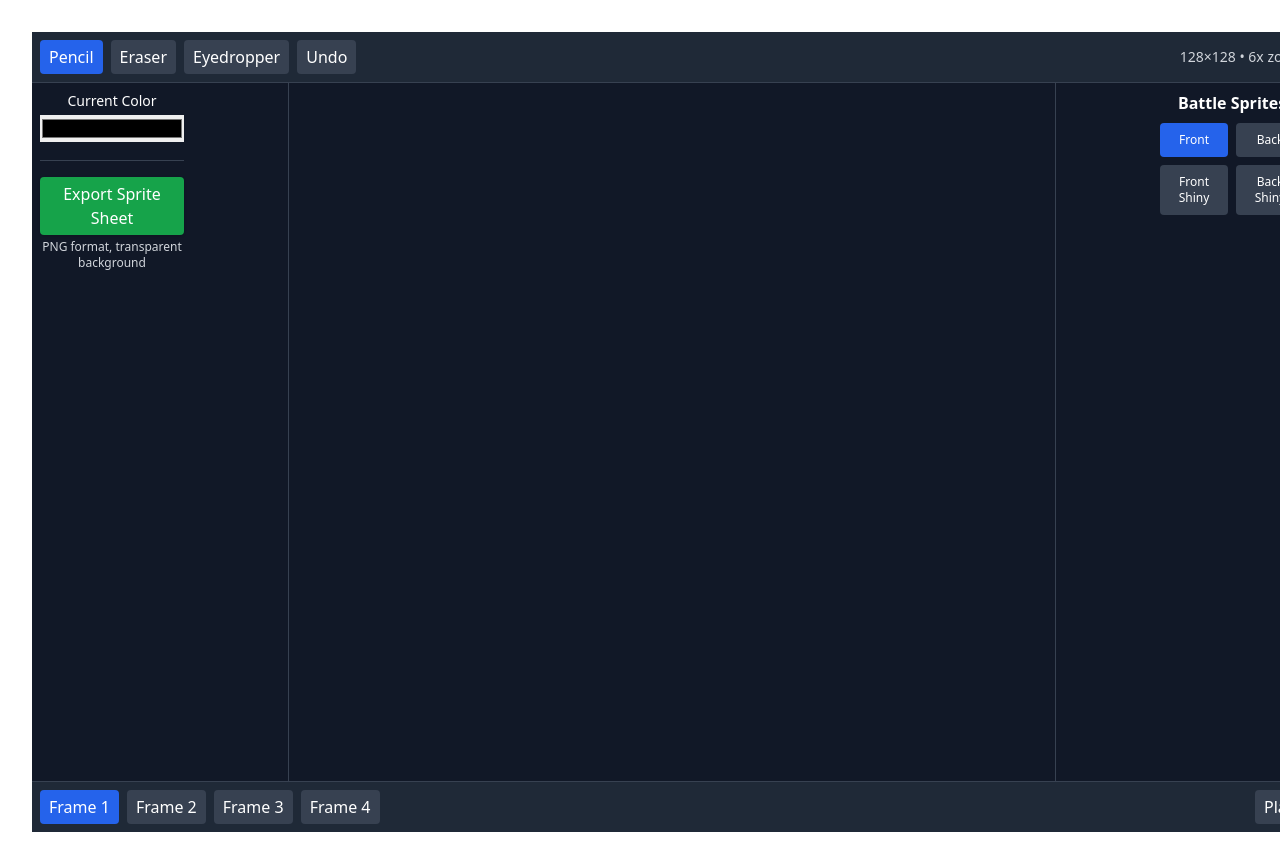
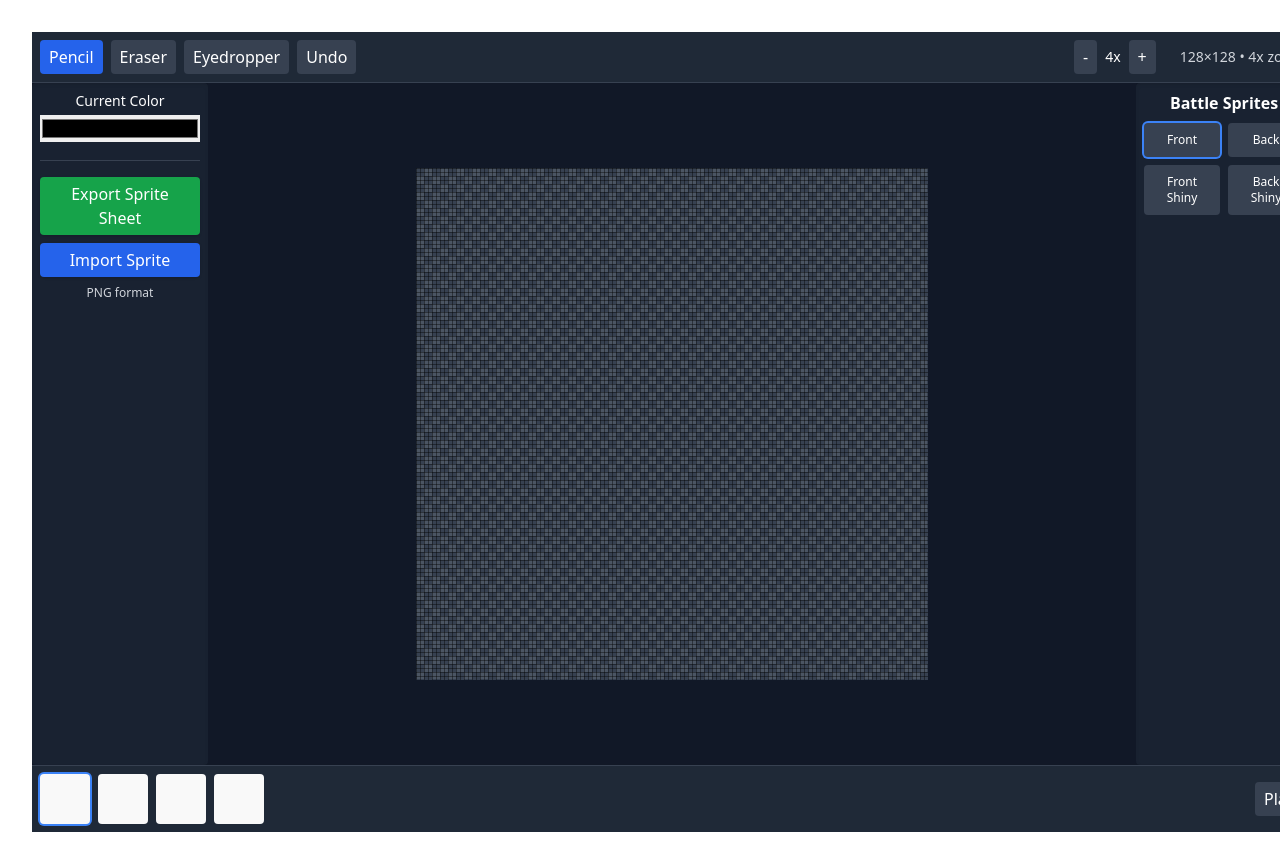
Before and after one commit to Traceerickson/PokeSpriteEditor, a React (Vite) app in the folder poke-sprite-forge/frontend/: page / in a window 1280 px wide. Both pictures are taken after typing "Sample" into the empty fields and a click on the button "Create". Shown: the top 864 px of the page. Built offline with nearby package versions, Linux system fonts and the light colour scheme.

Commit message:
Refactor sprite editor layout and add import, zoom, thumbnails

```diff
--- a/poke-sprite-forge/frontend/src/App.tsx
+++ b/poke-sprite-forge/frontend/src/App.tsx
@@ -3,7 +3,7 @@ import './App.css';
 
 export default function App() {
   return (
-    <div className="h-screen w-screen bg-gray-900 text-white">
+    <div className="h-screen w-screen bg-gray-900 text-white overflow-hidden">
       <CanvasEditor />
     </div>
   );
--- a/poke-sprite-forge/frontend/src/CanvasEditor.tsx
+++ b/poke-sprite-forge/frontend/src/CanvasEditor.tsx
@@ -70,6 +70,7 @@ export default function CanvasEditor({ project }: Props) {
   const [activeTile, setActiveTile] = useState('front');
   const frameMapRef = useRef<Record<string, Record<number, ImageData | null>>>({});
   const historyRef = useRef<ImageData[]>([]);
+  const [, setFrameVersion] = useState(0);
 
   const canvasWidth = template.width;
   const canvasHeight = template.height;
@@ -82,11 +83,13 @@ export default function CanvasEditor({ project }: Props) {
     setShowModal(false);
   };
 
+  const zoomIn = () => setScale(s => Math.min(8, s + 1));
+  const zoomOut = () => setScale(s => Math.max(1, s - 1));
+
   const computeScale = useCallback(() => {
     const w = containerRef.current?.offsetWidth || window.innerWidth;
-    const desired = w * 0.6;
-    const newScale = Math.max(1, Math.floor(desired / template.width));
-    setScale(newScale);
+    const max = Math.floor((w * 0.6) / template.width);
+    setScale(s => Math.min(Math.max(1, s), Math.min(8, Math.max(1, max))));
   }, [template]);
 
   useEffect(() => {
@@ -95,15 +98,6 @@ export default function CanvasEditor({ project }: Props) {
     return () => window.removeEventListener('resize', computeScale);
   }, [computeScale]);
 
-  const drawCheckerboard = (ctx: CanvasRenderingContext2D) => {
-    const size = 8;
-    ctx.fillStyle = '#444';
-    for (let y = 0; y < canvasHeight; y += size) {
-      for (let x = (y / size) % 2 === 0 ? 0 : size; x < canvasWidth; x += size * 2) {
-        ctx.fillRect(x, y, size, size);
-      }
-    }
-  };
 
   const drawGrid = () => {
     const gridCanvas = gridRef.current;
@@ -134,11 +128,10 @@ export default function CanvasEditor({ project }: Props) {
     const ctx = canvas.getContext('2d');
     if (!ctx) return;
     ctx.clearRect(0, 0, canvasWidth, canvasHeight);
-    drawCheckerboard(ctx);
     ctx.imageSmoothingEnabled = false;
     ctx.drawImage(buffer, 0, 0);
     drawGrid();
-  }, [canvasWidth, canvasHeight, template, scale]);
+  }, [canvasWidth, canvasHeight, template, scale, drawGrid]);
 
   useEffect(() => {
     const canvas = canvasRef.current;
@@ -207,6 +200,7 @@ export default function CanvasEditor({ project }: Props) {
     const data = ctx.getImageData(0, 0, template.width, template.height);
     historyRef.current.push(data);
     frameMapRef.current[activeTile][activeFrame] = data;
+    setFrameVersion(v => v + 1);
   };
 
   const loadFrame = (tile: string, fr: number) => {
@@ -231,6 +225,7 @@ export default function CanvasEditor({ project }: Props) {
     if (last) ctx.putImageData(last, 0, 0);
     frameMapRef.current[activeTile][activeFrame] = last || null;
     redraw();
+    setFrameVersion(v => v + 1);
   };
 
   const exportSheet = () => {
@@ -240,6 +235,22 @@ export default function CanvasEditor({ project }: Props) {
     link.download = `${projectName || 'sprite'}.png`;
     link.href = canvas.toDataURL('image/png');
     link.click();
+  };
+
+  const importSprite = (file: File) => {
+    const img = new Image();
+    img.onload = () => {
+      const buffer = bufferRef.current;
+      if (!buffer) return;
+      const ctx = buffer.getContext('2d');
+      if (!ctx) return;
+      ctx.clearRect(0, 0, template.width, template.height);
+      ctx.imageSmoothingEnabled = false;
+      ctx.drawImage(img, 0, 0, template.width, template.height);
+      redraw();
+      saveCurrentFrame();
+    };
+    img.src = URL.createObjectURL(file);
   };
 
   useEffect(() => {
@@ -252,19 +263,19 @@ export default function CanvasEditor({ project }: Props) {
       });
     }, 200);
     return () => clearInterval(interval);
-  }, [playing, activeTile]);
+  }, [playing, activeTile, loadFrame]);
 
   const info = `${template.width}×${template.height} • ${scale}x zoom`;
 
   if (showModal) return <ProjectModal templates={TEMPLATES} onCreate={startProject} />;
 
   return (
-    <div className="flex flex-col h-full" ref={containerRef}>
-      <TopBar tool={tool} setTool={setTool} undo={undo} info={info} />
+    <div className="flex flex-col h-full overflow-hidden" ref={containerRef}>
+      <TopBar tool={tool} setTool={setTool} undo={undo} info={info} zoom={scale} zoomIn={zoomIn} zoomOut={zoomOut} />
       <div className="flex flex-1 overflow-hidden">
-        <LeftSidebar color={color} setColor={setColor} exportSheet={exportSheet} />
-        <div className="flex-1 flex items-center justify-center bg-gray-900">
-          <div className="relative" style={{ width: displayWidth, height: displayHeight }}>
+        <LeftSidebar color={color} setColor={setColor} exportSheet={exportSheet} importSprite={importSprite} />
+        <div className="flex-1 flex items-center justify-center bg-gray-900 overflow-auto">
+          <div className="relative bg-[repeating-conic-gradient(#4b5563_0%_25%,#374151_0%_50%)] bg-[length:16px_16px]" style={{ width: displayWidth, height: displayHeight }}>
             <canvas
               ref={canvasRef}
               className="border border-gray-700 absolute inset-0"
@@ -303,6 +314,9 @@ export default function CanvasEditor({ project }: Props) {
         }}
         playing={playing}
         togglePlay={() => setPlaying((p) => !p)}
+        frames={[0,1,2,3].map(i => frameMapRef.current[activeTile]?.[i] || null)}
+        width={template.width}
+        height={template.height}
       />
     </div>
   );
@@ -314,5 +328,6 @@ export default function CanvasEditor({ project }: Props) {
     if (!ctx) return;
     const data = ctx.getImageData(0, 0, template.width, template.height);
     frameMapRef.current[activeTile][activeFrame] = data;
+    setFrameVersion(v => v + 1);
   }
 }
--- a/poke-sprite-forge/frontend/src/components/FramePanel.tsx
+++ b/poke-sprite-forge/frontend/src/components/FramePanel.tsx
@@ -1,24 +1,48 @@
+import { useEffect, useRef } from 'react';
 
 interface Props {
   active: number;
   setActive: (n: number) => void;
   playing: boolean;
   togglePlay: () => void;
+  frames: (ImageData | null)[];
+  width: number;
+  height: number;
 }
 
-export default function FramePanel({ active, setActive, playing, togglePlay }: Props) {
+export default function FramePanel({ active, setActive, playing, togglePlay, frames, width, height }: Props) {
+  const canvasRefs = useRef<(HTMLCanvasElement | null)[]>([]);
+
+  useEffect(() => {
+    canvasRefs.current.forEach((c, idx) => {
+      if (!c) return;
+      const ctx = c.getContext('2d');
+      if (!ctx) return;
+      ctx.clearRect(0, 0, width, height);
+      const data = frames[idx];
+      if (data) ctx.putImageData(data, 0, 0);
+    });
+  }, [frames, width, height]);
+
   return (
-    <div className="flex items-center gap-2 p-2 bg-gray-800 border-t border-gray-700">
-      {[0,1,2,3].map(i => (
+    <div className="flex items-center gap-2 p-2 bg-gray-800 border-t border-gray-700 shadow">
+      {[0, 1, 2, 3].map(i => (
         <button
           key={i}
           onClick={() => setActive(i)}
-          className={`${active === i ? 'bg-blue-600' : 'bg-gray-700'} hover:bg-gray-600 px-2 py-1 rounded`}
+          className={`rounded p-1 ${active === i ? 'ring-2 ring-blue-500' : ''}`}
         >
-          Frame {i + 1}
+          <canvas
+            ref={el => {
+              canvasRefs.current[i] = el;
+            }}
+            width={width}
+            height={height}
+            style={{ width: 40, height: 40, imageRendering: 'pixelated' }}
+          />
         </button>
       ))}
-      <button onClick={togglePlay} className="ml-auto bg-gray-700 hover:bg-gray-600 px-2 py-1 rounded">
+      <button onClick={togglePlay} className="ml-auto bg-gray-700 hover:bg-gray-600 px-2 py-1 rounded transition">
         {playing ? 'Stop' : 'Play'}
       </button>
     </div>
--- a/poke-sprite-forge/frontend/src/components/LeftSidebar.tsx
+++ b/poke-sprite-forge/frontend/src/components/LeftSidebar.tsx
@@ -1,22 +1,36 @@
+
+import { useRef } from 'react';
 
 interface Props {
   color: string;
   setColor: (c: string) => void;
   exportSheet: () => void;
+  importSprite: (file: File) => void;
 }
 
-export default function LeftSidebar({ color, setColor, exportSheet }: Props) {
+export default function LeftSidebar({ color, setColor, exportSheet, importSprite }: Props) {
+  const fileRef = useRef<HTMLInputElement>(null);
+  const handleImport = () => fileRef.current?.click();
+  const onFile = (e: React.ChangeEvent<HTMLInputElement>) => {
+    const f = e.target.files?.[0];
+    if (f) importSprite(f);
+    e.target.value = '';
+  };
   return (
-    <div className="space-y-4 p-2 w-40">
+    <div className="space-y-4 p-2 w-44 bg-gray-800/60 rounded shadow-inner overflow-y-auto">
       <div>
         <label className="block text-sm mb-1">Current Color</label>
         <input type="color" value={color} onChange={e => setColor(e.target.value)} className="w-full" />
       </div>
-      <div className="pt-4 border-t border-gray-700">
-        <button onClick={exportSheet} className="w-full bg-green-600 hover:bg-green-700 text-white py-1 rounded shadow">
+      <div className="pt-4 border-t border-gray-700 space-y-2">
+        <button onClick={exportSheet} className="w-full bg-green-600 hover:bg-green-700 text-white py-1 rounded shadow transition">
           Export Sprite Sheet
         </button>
-        <p className="text-xs text-center text-gray-300 mt-1">PNG format, transparent background</p>
+        <button onClick={handleImport} className="w-full bg-blue-600 hover:bg-blue-700 text-white py-1 rounded shadow transition">
+          Import Sprite
+        </button>
+        <input ref={fileRef} type="file" accept="image/png" className="hidden" onChange={onFile} />
+        <p className="text-xs text-center text-gray-300">PNG format</p>
       </div>
     </div>
   );
--- a/poke-sprite-forge/frontend/src/components/RightSidebar.tsx
+++ b/poke-sprite-forge/frontend/src/components/RightSidebar.tsx
@@ -13,14 +13,14 @@ const tiles = [
 
 export default function RightSidebar({ active, setActive }: Props) {
   return (
-    <div className="space-y-2 p-2 w-40">
+    <div className="space-y-2 p-2 w-44 bg-gray-800/60 rounded shadow-inner overflow-y-auto">
       <div className="font-semibold">Battle Sprites</div>
       <div className="grid grid-cols-2 gap-2">
         {tiles.map(t => (
           <button
             key={t.id}
             onClick={() => setActive(t.id)}
-            className={`${active === t.id ? 'bg-blue-600' : 'bg-gray-700'} hover:bg-gray-600 p-2 rounded text-xs`}
+            className={`${active === t.id ? 'ring-2 ring-blue-500 bg-gray-700' : 'bg-gray-700'} hover:bg-gray-600 p-2 rounded text-xs transition`}
           >
             {t.label}
           </button>
--- a/poke-sprite-forge/frontend/src/components/TopBar.tsx
+++ b/poke-sprite-forge/frontend/src/components/TopBar.tsx
@@ -4,9 +4,12 @@ interface Props {
   setTool: (t: string) => void;
   undo: () => void;
   info: string;
+  zoom: number;
+  zoomIn: () => void;
+  zoomOut: () => void;
 }
 
-export default function TopBar({ tool, setTool, undo, info }: Props) {
+export default function TopBar({ tool, setTool, undo, info, zoom, zoomIn, zoomOut }: Props) {
   const btn = (id: string, label: string) => (
     <button
       onClick={() => setTool(id)}
@@ -16,12 +19,17 @@ export default function TopBar({ tool, setTool, undo, info }: Props) {
     </button>
   );
   return (
-    <div className="flex items-center gap-2 p-2 bg-gray-800 border-b border-gray-700">
+    <div className="flex items-center gap-2 p-2 bg-gray-800 border-b border-gray-700 shadow">
       {btn('pencil', 'Pencil')}
       {btn('eraser', 'Eraser')}
       {btn('dropper', 'Eyedropper')}
-      <button onClick={undo} className="bg-gray-700 hover:bg-gray-600 px-2 py-1 rounded">Undo</button>
-      <div className="ml-auto text-sm text-gray-300">{info}</div>
+      <button onClick={undo} className="bg-gray-700 hover:bg-gray-600 px-2 py-1 rounded transition">Undo</button>
+      <div className="flex items-center gap-1 ml-auto">
+        <button onClick={zoomOut} className="bg-gray-700 hover:bg-gray-600 px-2 py-1 rounded transition">-</button>
+        <span className="px-1 text-sm">{zoom}x</span>
+        <button onClick={zoomIn} className="bg-gray-700 hover:bg-gray-600 px-2 py-1 rounded transition">+</button>
+      </div>
+      <div className="ml-4 text-sm text-gray-300 whitespace-nowrap">{info}</div>
     </div>
   );
 }
--- a/poke-sprite-forge/frontend/src/index.css
+++ b/poke-sprite-forge/frontend/src/index.css
@@ -29,8 +29,6 @@ a:hover {
 
 body {
   margin: 0;
-  display: flex;
-  place-items: center;
   min-width: 320px;
   min-height: 100vh;
 }
```
